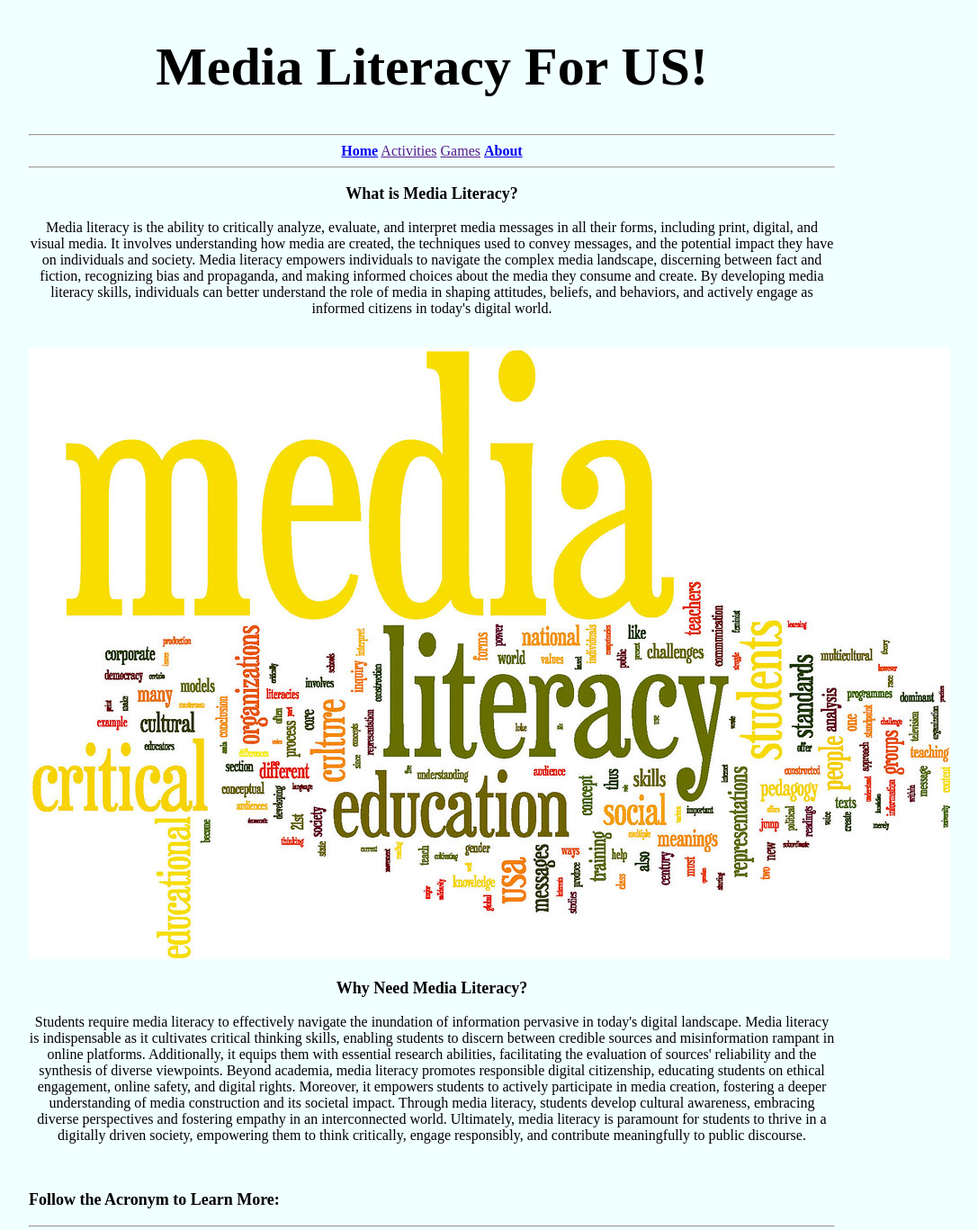
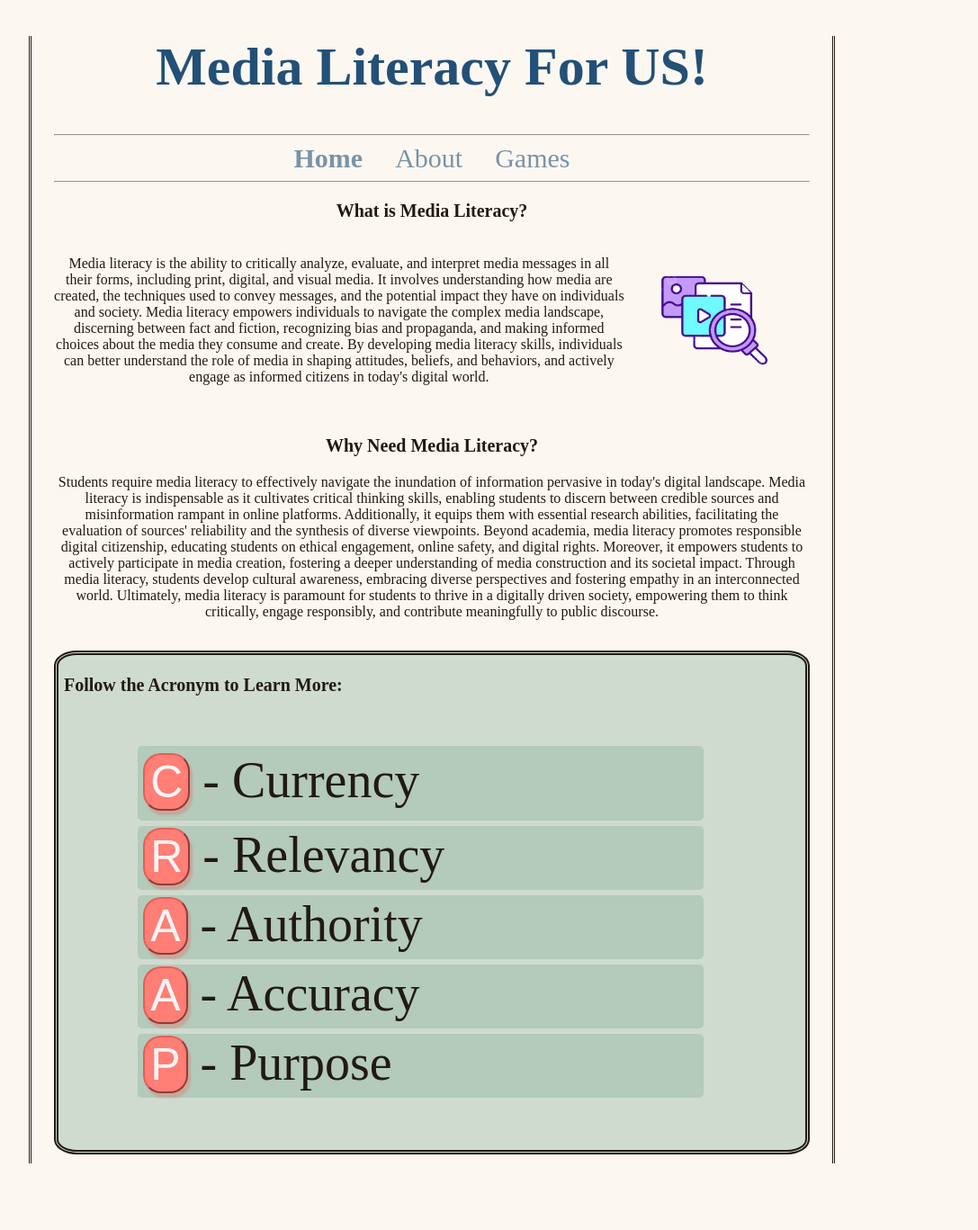
Before and after one commit to VikiNiki123/HenHackProject, a plain HTML site: page index.html in a window 1280 px wide. Shown: the top 1367 px of the page at 90% size, without its empty margins (160-1247 px from the left). After the commit the page ends 1303 px from the top, so only its background shows below. Drawn offline with Linux system fonts and the light colour scheme.

Commit message:
Added CSS

```diff
--- a/CSS/index-styles.css
+++ b/CSS/index-styles.css
@@ -1,55 +1,123 @@
 body{
-    background-color: azure;
+    background-color: rgba(240, 222, 187, 0.2);
+    color: rgb(33, 26, 20);
+
+    padding-right: 25px;
+    margin-right: 15%;
+    border-right: double;
+
+    padding-left: 25px;
     margin-left: 15%;
-    margin-right: 15%;
-    border-radius: 3px;
-    border-color: blue;
+    border-left: double;
+
+    padding-bottom: 10px;
+    margin-bottom:10px;
 }
 
 #title{
     font-size: 60px;
     text-align: center;
+    text-decoration: none;
+    color: rgb(35, 80, 119)
 }
 
 nav{
     text-align: center;
 }
 
-#world-assocation{
-    width: 15px;
-    height: 50%;
-    border-radius: 5px;
+a{
+    font-size: 30px;
+    text-decoration: none;
+    color:rgba(35, 80, 119, 0.6);
 }
+
+a:hover{
+    text-decoration: underline;
+    color: rgb(35, 80, 119);
+}
+
+
 
 .information-body{
     text-align: center;
+
 }
 
+.container1{
+    display: grid;
+    align-items: center;
+    grid-template-columns: 1fr 0.01fr 0.01fr;
+    column-gap: 5px;
+}
+
+
 .subheader{
-    font-size: large;
+    font-size: 20px;
+}
+
+.field{
+    background-color: rgba(137, 176, 155, 0.4);
+    color: rgb(33, 26, 20);
+    padding: 2px;
+    padding-left: 6px;
+    border-radius: 3%;
+    border-width: 5px;
+    border-style: double
 }
 
 #acronym{
+    padding-left: 10%;
     text-align: justify;
-    margin-left: 40%;
+    font-size: 350%;
+    border-radius: 7px;
+}
+
+.acronym-buttons{
+    background-color: rgb(255, 126, 117);
+    box-shadow: 3px 5px 2px rgba(231, 94, 84, 0.3);
+    color: whitesmoke;
+    font-size: 50px;
+    border-radius: 20px;
+    border-color: rgb(231, 94, 84);
+    margin-bottom: 5px;
 }
 
 #c-button{
-    color: red;
+    background-color: rgba(137, 176, 155, 0.4);
+    padding: 6px;
+    border-radius: 5px;
+    margin-bottom: 6px;
+    margin-right: 15%;
 }
 
 #r-button{
-    color: red;
+    background-color: rgba(137, 176, 155, 0.4);
+    padding-left: 6px;
+    border-radius: 5px;
+    margin-bottom: 6px;
+    margin-right: 15%;
 }
 
 #a-button{
-    color: red;
+    background-color: rgba(137, 176, 155, 0.4);
+    padding-left: 6px;
+    border-radius: 5px;
+    margin-bottom: 6px;
+    margin-right: 15%;
 }
 
 #a-button-2{
-    color: red;
+    background-color: rgba(137, 176, 155, 0.4);
+    padding-left: 6px;
+    border-radius: 5px;
+    margin-bottom: 6px;
+    margin-right: 15%;
 }
 
 #p-button{
-    color: red;
+    background-color: rgba(137, 176, 155, 0.4);
+    padding-left: 6px;
+    border-radius: 5px;
+    margin-bottom: 6px;
+    margin-right: 15%;
 }
--- a/index.html
+++ b/index.html
@@ -13,16 +13,17 @@
             <h1 id="title">Media Literacy For US!</h1>
             <hr>
             <nav>
-                <a href="index.html"><strong>Home</strong></a>
-                <a href="">Activities</a>
-                <a href="">Games</a>
-                <a href="about.html"><strong>About</strong></a>
+                <a href="index.html"><strong>Home</strong></a>&nbsp;&nbsp;&nbsp;&nbsp;&nbsp;&nbsp;&nbsp;&nbsp;
+                <a href="about.html">About</a>&nbsp;&nbsp;&nbsp;&nbsp;&nbsp;&nbsp;&nbsp;&nbsp;
+                <a href="games.html">Games</a>
             </nav>
             <hr>
         </header>
 
         <div class="information-body">
+
             <h3 class="subheader">What is Media Literacy?</h3>
+                <div class="container1">
                     <p>Media literacy is the ability to critically analyze, evaluate, and interpret media messages in all their forms,
                         including print, digital, and visual media. It involves understanding how media are created, the techniques used to
                         convey messages, and the potential impact they have on individuals and society. Media literacy empowers individuals
@@ -31,9 +32,10 @@
                         can better understand the role of media in shaping attitudes, beliefs, and behaviors, and actively engage as informed
                         citizens in today's digital world.
                     </p>
+
+                    <img src="images/media_literacy_image.png" alt="media_literacy" class="word-image" width="190" height="180">
+                </div>
             <br>
-
-            <img src="images/media_literacy_word_association.jpg" id="word-assocation">
 
             <h3 class="subheader">Why Need Media Literacy?</h3>
                 <p>Students require media literacy to effectively navigate the inundation of information pervasive in today's digital landscape.
@@ -49,17 +51,19 @@
             <br>
         </div>
 
+        <div class="field">
             <h3 class="subheader">Follow the Acronym to Learn More: </h3>
-        <hr>
 
         <div id="acronym">
             <dl>
-                <dt><button id="c-button">C</button> - Currency</dt>
-                <dt><button id="r-button">R</button> - Relevancy</dt>
-                <dt><button id="a-button">A</button> - Authority</dt>
-                <dt><button id="a-button-2">A</button> - Accuracy </dt>
-                <dt><button id="p-button">P</button> - Purpose</dt>
+                <dt id="c-button"><button class="acronym-buttons">C</button> - Currency</dt>
+                <dt id="r-button"><button class="acronym-buttons">R</button> - Relevancy</dt>
+                <dt id="a-button"><button class="acronym-buttons" >A</button> - Authority</dt>
+                <dt id="a-button-2"><button class="acronym-buttons" >A</button> - Accuracy </dt>
+                <dt id="p-button"><button class="acronym-buttons" >P</button> - Purpose</dt>
             </dl>
+        </div>
+
         </div>
 
 
```
Also changed, not shown: about.html (added), images/media_literacy_image.png (added). Lines whose indentation alone changed are shown as unchanged.
